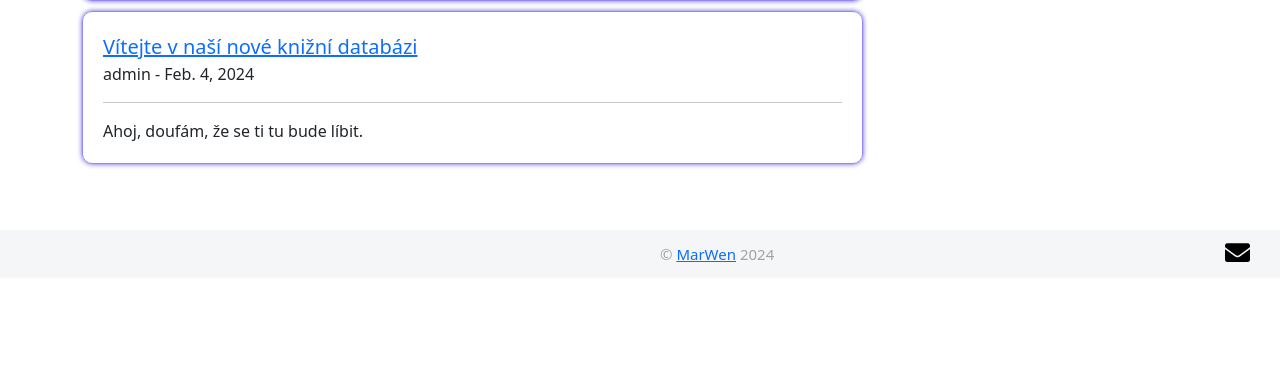
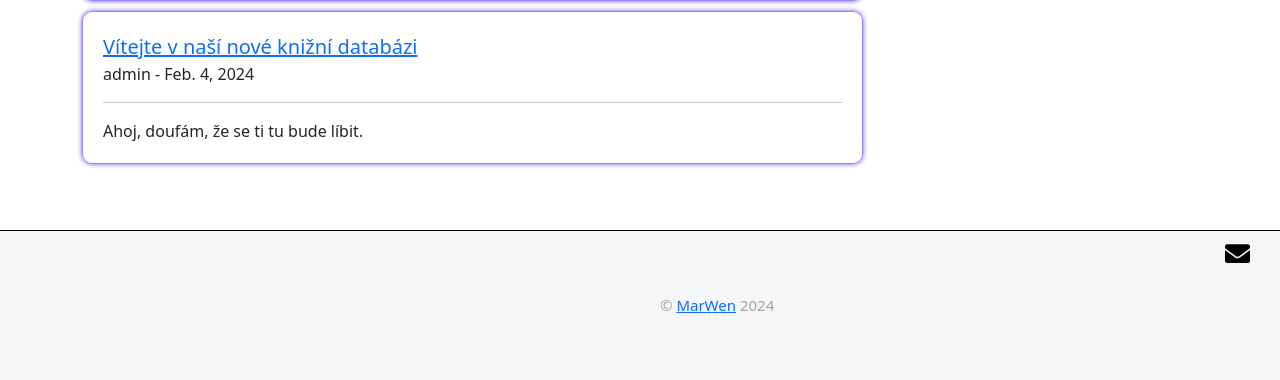
Before and after one commit to vendaciki/E-book-Library, a Django app: page /clanky/ in a window 1280 px wide. Shown: the part 2085-2465 px from the top of the page. Before the commit the page ends 2347 px from the top, so only its background shows below. Run offline with Django 5.2, Linux system fonts and the light colour scheme; data comes from the database, SQL or seed files in the repository; both versions use the stored data as it was after the commit; some libraries are stand-ins or nearby versions.

Commit message:
nakladatelé

```diff
--- a/static/css/style.css
+++ b/static/css/style.css
@@ -625,6 +625,8 @@ footer {
     background-color: #f5f6f7;
     z-index: 10;
     position: relative;
+    height: 150px;
+    border-top: 1px solid black;
 }
 
 #footer .copyright {
```
Also changed, not shown: db.sqlite3.
